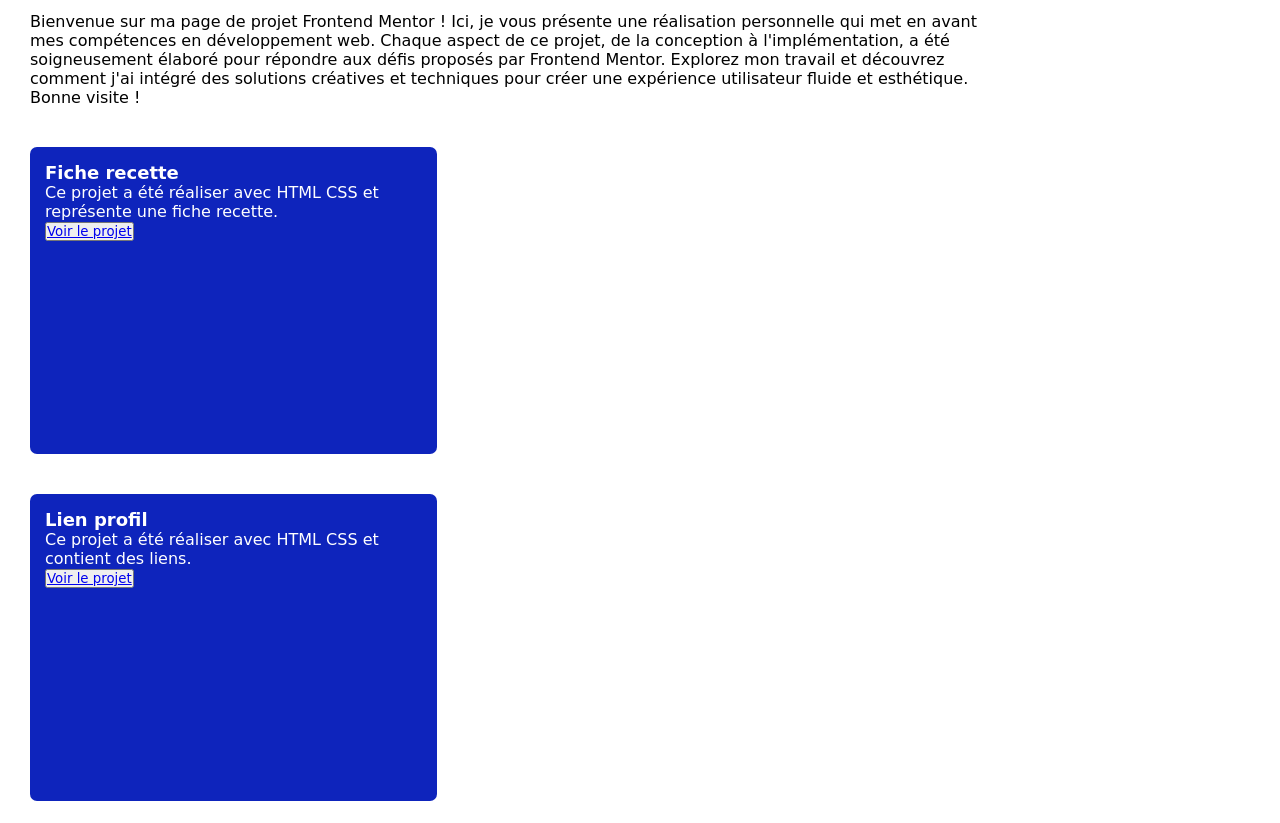
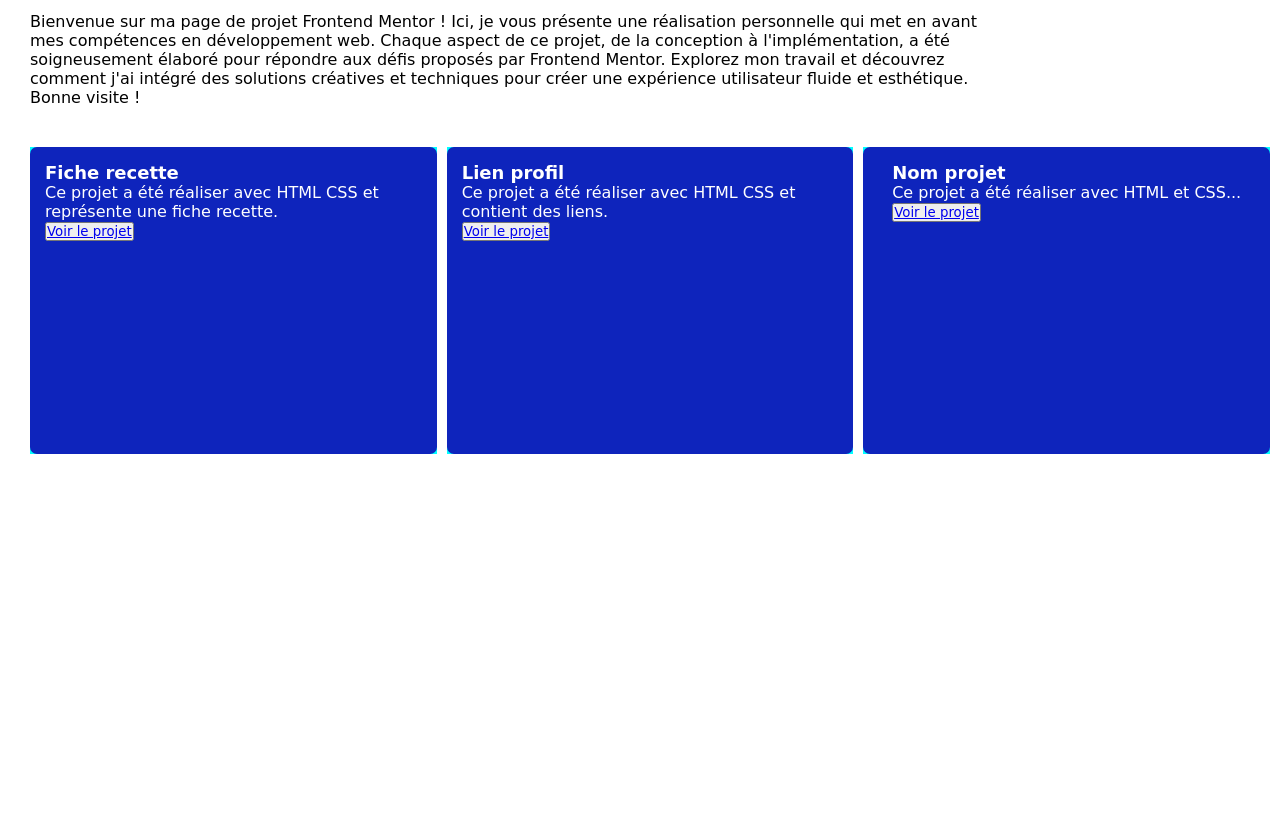
Before and after one commit to Sandra9438Z/Projet-Frontend-Mentor, a plain HTML site: page index.html in a window 1280 px wide. Shown: the part 129-952 px from the top of the page. After the commit the page ends 800 px from the top, so only its background shows below. Drawn offline with Linux system fonts and the light colour scheme.

Commit message:
index.html

```diff
--- a/index.html
+++ b/index.html
@@ -26,9 +26,10 @@
 			<h1>Mes projets Frontend Mentor.</h1>
 			<p>Bienvenue sur ma page de projet Frontend Mentor ! Ici, je vous présente une réalisation personnelle qui met en avant mes compétences en développement web. Chaque aspect de ce projet, de la conception à l'implémentation, a été soigneusement élaboré pour répondre aux défis proposés par Frontend Mentor. Explorez mon travail et découvrez comment j'ai intégré des solutions créatives et techniques pour créer une expérience utilisateur fluide et esthétique. Bonne visite !</p>
 		</div>
+        <!--Liste de projet sous forme de grid-->
+		<div class="projets">
 
-		<div class="projets">
-			<div class="pliste">
+			<div class="projets_card">
 				<div class="pcard">
 					<div class="card-title">
 						<h4>Fiche recette</h4>
@@ -43,10 +44,8 @@
 					</div>
 				</div>
 			</div>
-		</div>
 
-			<div class="projets">
-			<div class="pliste">
+			<div class="projets_card">
 				<div class="pcard">
 					<div class="card-title">
 						<h4>Lien profil</h4>
@@ -61,10 +60,8 @@
 					</div>
 				</div>
 			</div>
-		</div>
 
-			<div class="projets">
-			<div class="pliste">
+			<div class="projets_card">
 				<div class="pcard">
 					<div class="card-title">
 						<h4>Nom projet</h4>
@@ -79,6 +76,8 @@
 					</div>
 				</div>
 			</div>
+
+
 		</div>
 
 
```
